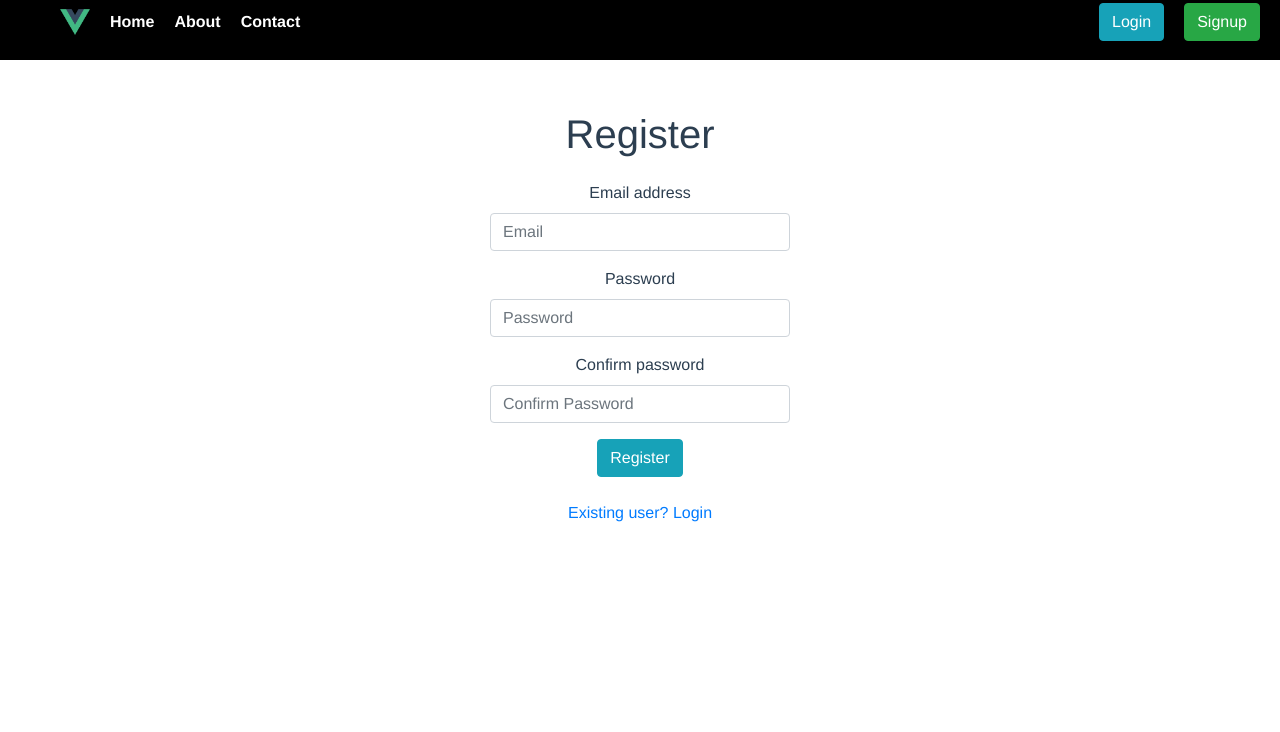
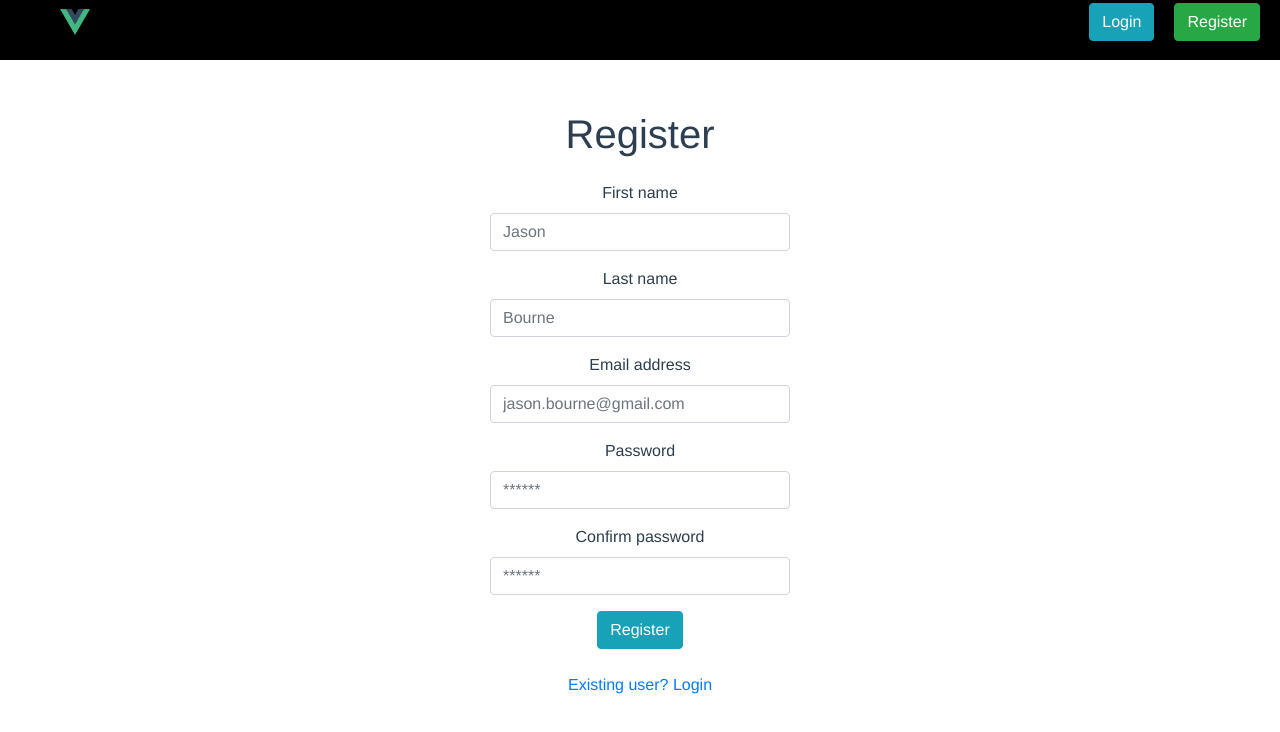
Before and after one commit to hash1492/kratos-frontend, a Vue app: page /register in a window 1280 px wide. Shown: the top 732 px of the page. Built offline with nearby package versions, Linux system fonts and the light colour scheme.

Commit message:
auth page changed WIP

```diff
--- a/src/components/AppHeader.vue
+++ b/src/components/AppHeader.vue
@@ -7,22 +7,27 @@
                         <img src="./../assets/logo.png" alt="App Logo">
                     </div>
                 </li>
-                <li class="header-link d-none d-sm-block">
+                <li class="header-link d-none d-sm-block" v-if="isLoggedIn">
                     <router-link to="/home">Home</router-link>
                 </li>
-                <li class="header-link d-none d-sm-block">
+                <li class="header-link d-none d-sm-block" v-if="isLoggedIn">
                     <router-link to="/about">About</router-link>
                 </li>
-                <li class="header-link d-none d-sm-block">
+                <li class="header-link d-none d-sm-block" v-if="isLoggedIn">
                     <router-link to="/contact">Contact</router-link>
                 </li>
             </ul>
-            <ul class="header-links navigation-links-end d-none d-sm-flex">
+            <ul class="header-links navigation-links-end d-none d-sm-flex" v-if="!isLoggedIn">
                 <li class="header-link">
-                    <button class="btn btn-info">Login</button>
+                    <button class="btn btn-info" v-on:click="goToLogin()">Login</button>
                 </li>
                 <li class="header-link">
-                    <button class="btn btn-success">Signup</button>
+                    <button class="btn btn-success" v-on:click="goToRegister()">Register</button>
+                </li>
+            </ul>
+            <ul class="header-links navigation-links-end d-none d-sm-flex" v-if="isLoggedIn">
+                <li class="header-link">
+                    <button class="btn btn-info" v-on:click="logout()">Logout</button>
                 </li>
             </ul>
         </header>
@@ -30,8 +35,35 @@
 </template>
 
 <script>
+    import Auth from './../services/auth/auth.service'
+
     export default {
+        data() {
+            return {
+                isLoggedIn: false
+            }
+        },
+        created: function() {
+            this.isLoggedIn = Auth.isLoggedIn();
+            this.$root.$on('loginChanged', loginStatus => {
+                console.log(loginStatus);
 
+                this.isLoggedIn = loginStatus
+            })
+        },
+        methods: {
+            goToLogin: function () {
+                this.$router.push({ name: 'Login'});
+            },
+            goToRegister: function () {
+                this.$router.push({ name: 'Register'});
+            },
+            logout: function () {
+                Auth.removeAuthToken();
+                this.$root.$emit('loginChanged', false);
+                this.$router.push({ name: 'Login'});
+            }
+        }
     }
 </script>
 
--- a/src/components/ForgotPassword.vue
+++ b/src/components/ForgotPassword.vue
@@ -38,6 +38,9 @@
   </div>
 </template>
 <script type="text/javascript">
+
+import Api from './../services/api/api.service'
+
 export default {
   name: "ForgotPassword",
   data() {
@@ -55,8 +58,15 @@ export default {
     sendEmail: function() {
       var self = this;
 
-      this.remainingSeconds = 10;
-      this.disableSendEmail = true;
+      let user = {
+        email: this.user.email
+      }
+      Api.post('/forgot-password', user)
+      .then(response => {
+        console.log(response);
+
+        self.remainingSeconds = 10;
+        self.disableSendEmail = true;
         var secondsInterval = setInterval(function(){
           if(self.remainingSeconds > 0) {
             self.remainingSeconds = self.remainingSeconds - 1;
@@ -68,15 +78,34 @@ export default {
           clearInterval(secondsInterval);
         }, 10000)
 
-      if (!this.user.email) {
+        if (!self.user.email) {
           return 0;
         }
-      this.showVerificationForm = true;
+        self.showVerificationForm = true;
+      })
+      .catch(err => {
+        console.log(err);
+      })
     },
     verifyUser: function() {
       if (!this.user.verificationCode) {
         return 0;
       }
+
+      let user = {
+        email :this.user.email,
+        verificationCode: this.user.verificationCode
+      };
+
+      Api.post('/verify-user', user)
+      .then(response => {
+        console.log(response);
+        this.$router.push({name: 'ResetPassword'});
+      })
+      .catch(err => {
+        console.log(err);
+      })
+
     }
   }
 };
--- a/src/components/Login.vue
+++ b/src/components/Login.vue
@@ -27,6 +27,7 @@
 <script type="text/javascript">
 
   import Api from './../services/api/api.service'
+  import Auth from './../services/auth/auth.service'
 
   export default {
     name: 'Login',
@@ -48,6 +49,8 @@
         Api.post('/login', this.user)
         .then(response => {
           console.log(response);
+          Auth.setAuthToken(response.data.token);
+          this.$root.$emit('loginChanged', true);
           this.$router.push({ name: 'Home'});
         })
         .catch(err => {
--- a/src/components/Register.vue
+++ b/src/components/Register.vue
@@ -4,16 +4,24 @@
       <h1>Register</h1>
       <form class="form-register">
         <div class="form-group">
+          <label>First name</label>
+          <input type="text" class="form-control" v-model="user.firstName" placeholder="Jason">
+        </div>
+        <div class="form-group">
+          <label>Last name</label>
+          <input type="text" class="form-control" v-model="user.lastName" placeholder="Bourne">
+        </div>
+        <div class="form-group">
           <label>Email address</label>
-          <input type="email" class="form-control" v-model="user.email" placeholder="Email">
+          <input type="email" class="form-control" v-model="user.email" placeholder="jason.bourne@gmail.com">
         </div>
         <div class="form-group">
           <label>Password</label>
-          <input type="password" class="form-control" v-model="user.password" placeholder="Password">
+          <input type="password" class="form-control" v-model="user.password" placeholder="******">
         </div>
         <div class="form-group">
           <label>Confirm password</label>
-          <input type="password" class="form-control" v-model="user.confirm_password" placeholder="Confirm Password">
+          <input type="password" class="form-control" v-model="user.confirmPassword" placeholder="******">
         </div>
         <button type="button" class="btn btn-info" v-on:keyup.enter="register" v-on:click="register()">Register</button>
         <br><br>
@@ -33,19 +41,21 @@
     data () {
       return {
         user: {
+          firstName: '',
+          lastName: '',
           email: '',
           password: '',
-          confirm_password: ''
+          confirmPassword: ''
         }
       }
     },
     methods: {
       register: function () {
-        if (!this.user.email || !this.user.password) {
-          alert('Email or password missing');
+        if (!this.user.firstName || !this.user.lastName || !this.user.email || !this.user.password) {
+          alert('Form is incomplete missing');
           return 0
         }
-        if (this.user.password !== this.user.confirm_password) {
+        if (this.user.password !== this.user.confirmPassword) {
           alert('Passwords must match');
           return 0
         }
--- a/src/components/ResetPassword.vue
+++ b/src/components/ResetPassword.vue
@@ -18,6 +18,8 @@
 </template>
 <script type="text/javascript">
 
+  import Api from './../services/api/api.service'
+
   export default {
     name: 'ResetPassword',
     data () {
@@ -34,6 +36,14 @@
           return 0
         }
 
+        Api.post('/reset-password', this.user)
+        .then(response => {
+          console.log(response);
+          this.$router.push({name: 'Login'});
+        })
+        .catch(err => {
+          console.log(err);
+        })
       }
     }
   }
```
Also changed, not shown: 1 other file (tests, documents, lock files or other folders). Lines whose indentation alone changed are shown as unchanged.
